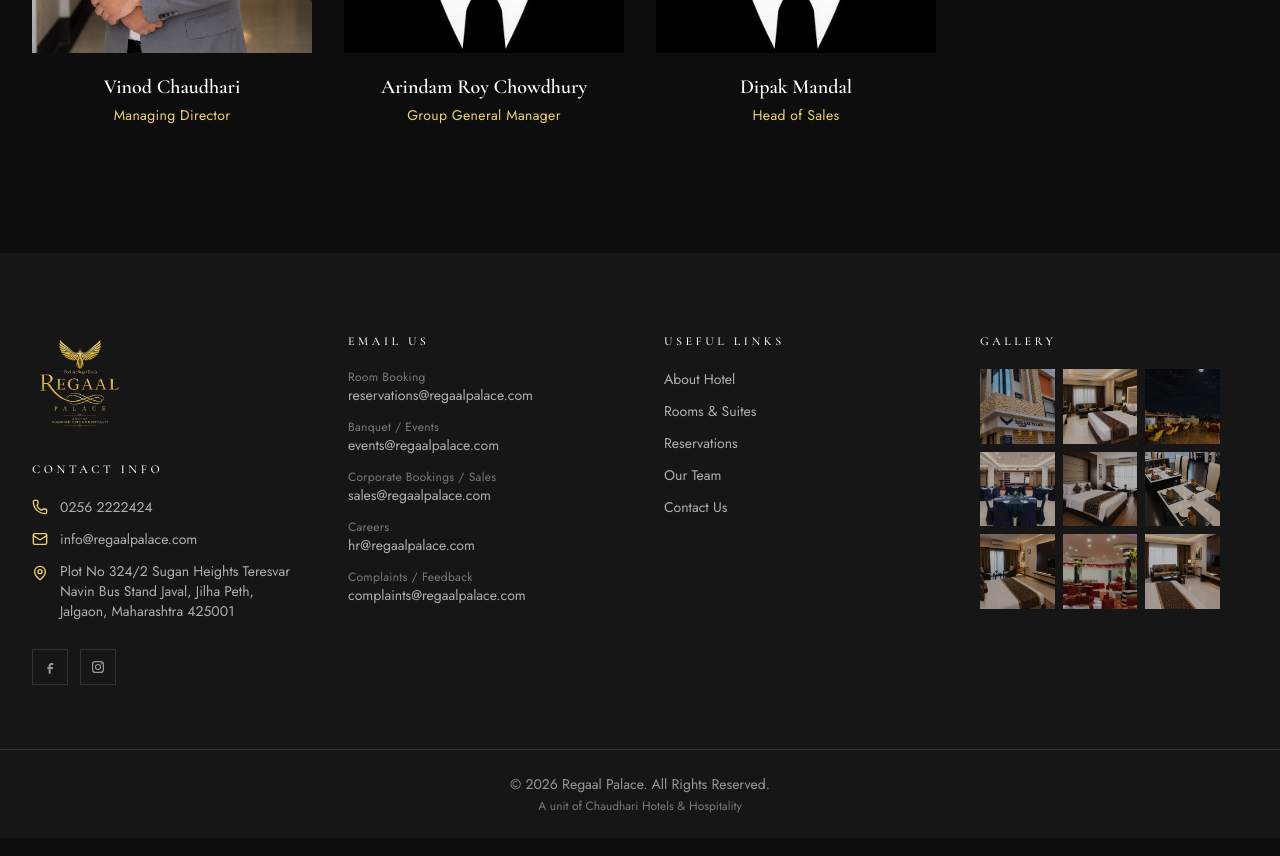
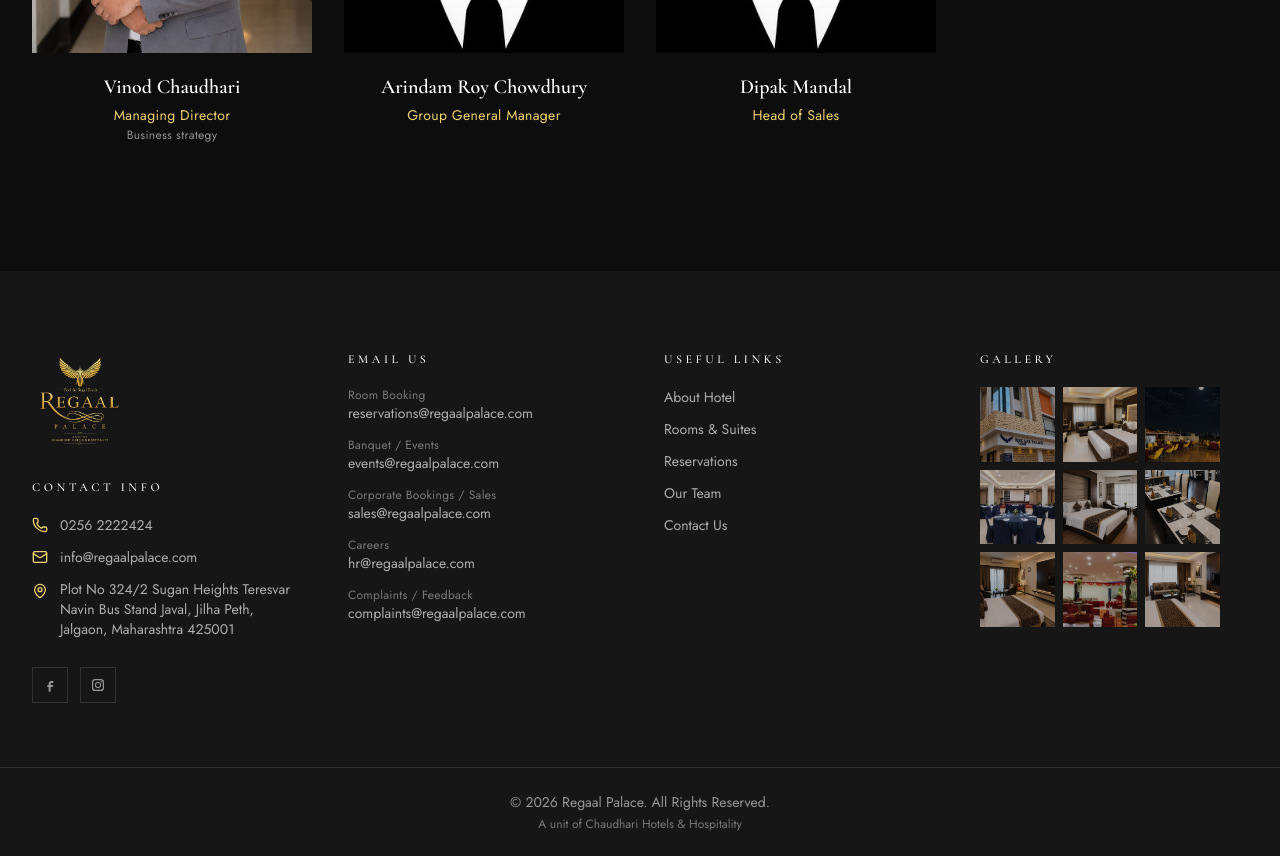
Before and after one commit to cruzic00/Regaal-palace, a React (Vite) app: page /team in a window 1280 px wide. Shown: the part 1560-2416 px from the top of the page. Built offline with nearby package versions, Linux system fonts and the light colour scheme.

Commit message:
feat: create site data configuration file with hotel brand, room, and team details

```diff
--- a/src/data/site.js
+++ b/src/data/site.js
@@ -271,6 +271,7 @@
   {
     name: 'Vinod Chaudhari',
     role: 'Managing Director',
+     focus: 'Business strategy',
     photo: '/images/vinod.jpeg',
   },
   {
```
